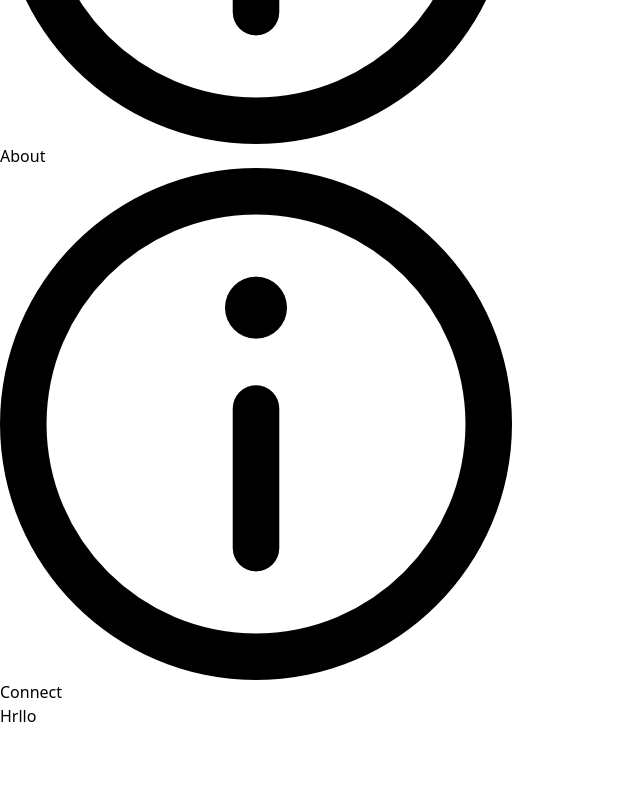
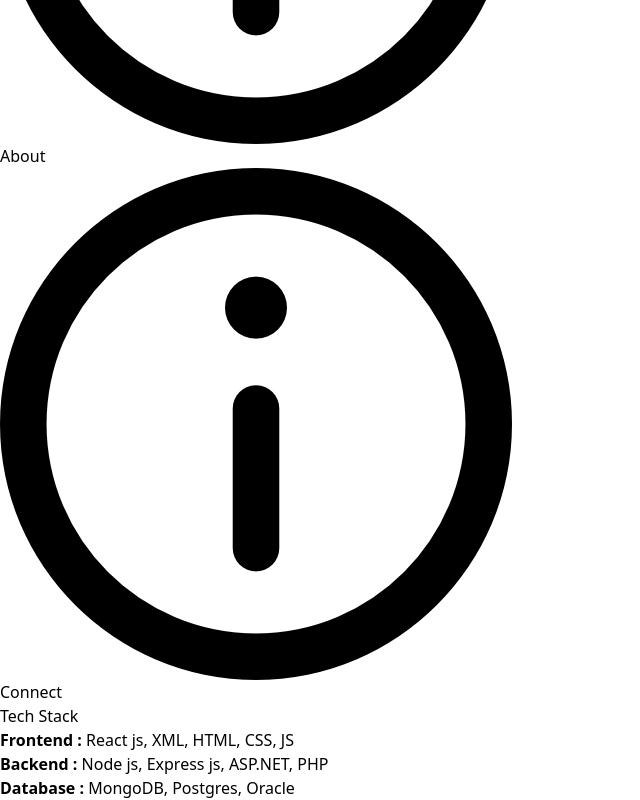
Before and after one commit to HET-SHUKLA/PORTFOLIO-REACT, a React (Vite) app: page /techstack in a window 1280 px wide. Shown: the part 1976-2776 px from the top of the page, without its empty margins (0-640 px from the left). Before the commit the page ends 2704 px from the top, so only its background shows below. Built offline with nearby package versions, Linux system fonts and the light colour scheme.

Commit message:
Update TechStack.jsx

```diff
--- a/src/pages/TechStack.jsx
+++ b/src/pages/TechStack.jsx
@@ -2,9 +2,25 @@ import React from 'react';
 
 const TechStack = () => {
     return (
-        <div>
-            Hrllo
-        </div>
+        <>
+            <div>
+                <div>
+                    <h2 className='text-5xl'>Tech Stack</h2>
+                </div>
+
+                <div>
+                    <strong>Frontend : </strong> React js, XML, HTML, CSS, JS
+                </div>
+
+                <div>
+                    <strong>Backend : </strong> Node js, Express js, ASP.NET, PHP
+                </div>
+
+                <div>
+                    <strong>Database : </strong> MongoDB, Postgres, Oracle
+                </div>
+            </div>
+        </>
     );
 }
 
```
